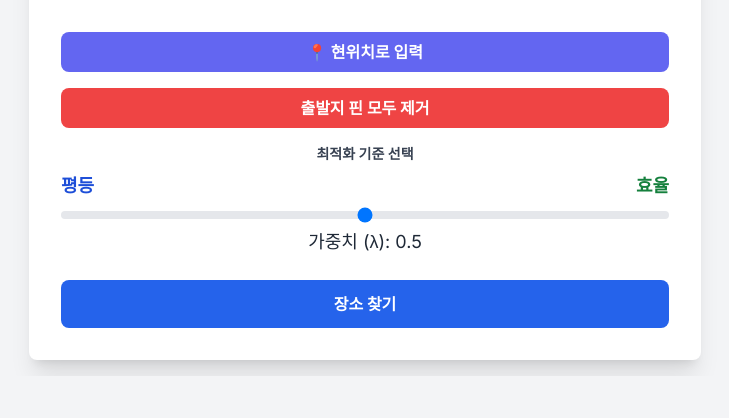
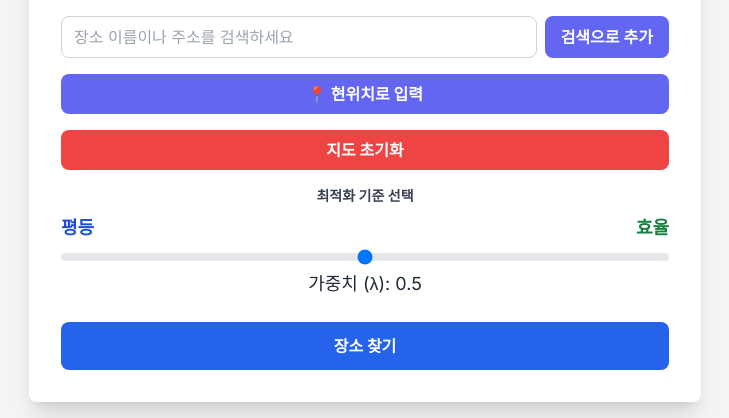
Before and after one commit to TAEBO-MASTER/YGProject, a Flask app: page / in a window 1280 px wide. Shown: the part 705-1123 px from the top of the page, without its empty margins (275-1004 px from the left). Before the commit the page ends 1080 px from the top, so only its background shows below. Run offline with Flask 3, Linux system fonts and the light colour scheme; some libraries are stand-ins or nearby versions.

Commit message:
add reset map button and implement location search functionality

```diff
--- a/templates/index.html
+++ b/templates/index.html
@@ -103,6 +103,20 @@
                 <div id="map"></div>
                 <input type="hidden" name="coords_json" id="coords_json">
             </div>
+            <!-- 지도 바로 아래: 장소 검색 -->
+            <div class="mt-2">
+            <label for="placeSearch" class="sr-only">장소 검색</label>
+            <div class="flex gap-2">
+                <input id="placeSearch" type="text" placeholder="장소 이름이나 주소를 검색하세요"
+                    class="flex-1 border border-gray-300 rounded-lg px-3 py-2 focus:outline-none focus:ring-2 focus:ring-indigo-400"
+                    inputmode="search" enterkeyhint="search" />
+                <button type="button" id="addFromSearchBtn"
+                        class="shrink-0 bg-indigo-500 hover:bg-indigo-600 text-white font-semibold px-4 py-2 rounded-lg">
+                검색으로 추가
+                </button>
+            </div>
+            </div>
+
 
             <button type="button" id="useCurrentLocationBtn"
                     class="w-full bg-indigo-500 hover:bg-indigo-600 text-white font-bold py-2 px-4 rounded-lg focus:outline-none focus:ring-2 focus:ring-indigo-400 focus:ring-offset-2 transition duration-300 ease-in-out transform hover:scale-105 mb-2">
@@ -119,9 +133,9 @@
                 </div>
             </div>
 
-            <button type="button" id="clearMarkersBtn"
+            <button type="button" id="resetBtn"
                     class="w-full bg-red-500 hover:bg-red-600 text-white font-bold py-2 px-4 rounded-lg focus:outline-none focus:ring-2 focus:ring-red-400 focus:ring-offset-2 transition duration-300 ease-in-out transform hover:scale-105 mb-4">
-                출발지 핀 모두 제거
+                지도 초기화
             </button>
 
             <!-- 람다(가중치) 슬라이더 -->
@@ -174,6 +188,8 @@
         let infoWindow; // 마커 클릭 시 정보 창
         let directionsService; // 경로 검색 서비스
         let directionsRenderers = []; // 경로 표시 렌더러 배열 (각 출발지마다)
+        let placesService; // 검색용 PlacesService
+        let routePolylines = []; // 버스/직접 모드에서 그린 선들을 담아두는 배열
 
         // Function to show custom alert message
         function showCustomAlert(message) {
@@ -205,7 +221,7 @@
                 addOriginMarker({ lat: e.latLng.lat(), lng: e.latLng.lng() });
             });
 
-            document.getElementById("clearMarkersBtn").addEventListener("click", clearOriginMarkers);
+            document.getElementById("resetBtn").addEventListener("click", clearOriginMarkers);
             document.getElementById("locationForm").addEventListener("submit", handleFormSubmit);
             document.getElementById("useCurrentLocationBtn").addEventListener("click", useCurrentLocation);
 
@@ -214,6 +230,86 @@
             lambdaSlider.addEventListener("input", () => {
                 lambdaValueSpan.textContent = parseFloat(lambdaSlider.value).toFixed(1);
             });
+            // --- 검색 위젯: 지도 바로 아래 입력창 ---
+            const searchInput = document.getElementById("placeSearch");
+            placesService = new google.maps.places.PlacesService(map);
+
+            // 자동완성: 드롭다운 선택 시 바로 추가
+            const autocomplete = new google.maps.places.Autocomplete(searchInput, {
+            fields: ["place_id", "geometry", "name", "formatted_address"],
+            });
+            autocomplete.bindTo("bounds", map);
+
+            autocomplete.addListener("place_changed", () => {
+            const place = autocomplete.getPlace();
+            if (!place || !place.geometry || !place.geometry.location) {
+                if (searchInput.value.trim()) textSearchAdd(searchInput.value.trim());
+                return;
+            }
+            const loc = place.geometry.location;
+            const pos = { lat: loc.lat(), lng: loc.lng() };
+            addOriginMarker(pos);
+            map.panTo(pos);
+            map.setZoom(14);
+            searchInput.value = "";
+            });
+
+            // 엔터키로도 추가(자동완성 미선택 대비)
+            searchInput.addEventListener("keydown", (e) => {
+            if (e.key === "Enter") {
+                e.preventDefault();
+                if (searchInput.value.trim()) textSearchAdd(searchInput.value.trim());
+            }
+            });
+
+            // 버튼 클릭으로 추가
+            document.getElementById("addFromSearchBtn").addEventListener("click", () => {
+            if (searchInput.value.trim()) textSearchAdd(searchInput.value.trim());
+            });
+
+            // 텍스트 검색(첫 결과를 좌표로 변환)
+            function textSearchAdd(query) {
+            placesService.textSearch(
+                { query, location: map.getCenter(), radius: 50000 }, // 필요시 반경 조정
+                (results, status) => {
+                if (status !== google.maps.places.PlacesServiceStatus.OK || !results?.length) {
+                    alert("검색 결과를 찾지 못했습니다.");
+                    return;
+                }
+                const first = results[0];
+                if (!first.geometry?.location) {
+                    alert("이 장소는 좌표가 없습니다.");
+                    return;
+                }
+                const loc = first.geometry.location;
+                const pos = { lat: loc.lat(), lng: loc.lng() };
+                addOriginMarker(pos);
+                map.panTo(pos);
+                map.setZoom(14);
+                searchInput.value = "";
+                }
+            );
+            }
+
+        }
+        function resetMap() {
+        // 1) 결과/출발지 모두 삭제
+        clearResultMarkers();
+        clearOriginMarkers();
+
+        // 2) 지도 초기 상태로
+        const seoul = { lat: 37.5665, lng: 126.9780 };
+        map.setCenter(seoul);
+        map.setZoom(12);
+
+        // 3) 결과 패널/로딩/히든 값 초기화
+        const results = document.getElementById("resultsDisplay");
+        results.innerHTML = "";
+        results.classList.add("hidden");
+        document.getElementById("coords_json").value = "[]";
+
+        // 4) 커스텀 알럿 닫기
+        document.getElementById("customAlert")?.classList.add("hidden");
         }
 
         function useCurrentLocation() {
@@ -241,7 +337,7 @@
                         spinnerSvg.classList.add("hidden"); // 스피너 숨김
                         loadingTextSpan.textContent = "현위치 입력 완료! ✅";
 
-                        // 그 다음 2초 뒤 로딩 인디케이터를 숨김
+                        // 그 다음 5초 뒤 로딩 인디케이터를 숨김
                         setTimeout(() => {
                             loadingIndicatorDiv.classList.add("hidden");
                         }, 5000); // "입력 완료" 메시지가 2초간 보인 후 사라짐
@@ -273,6 +369,9 @@
         }
 
         function addOriginMarker(location) {
+             if (location.lat <= -60) {
+                showCustomAlert("혹시 펭귄이신가요? 🐧");
+            }
             // 이제 location은 항상 {lat: value, lng: value} 형태의 일반 객체이므로 .lat, .lng로 직접 접근
             const isDuplicate = originCoords.some(coord =>
                 Math.abs(coord.lat - location.lat) < 1e-6 && Math.abs(coord.lng - location.lng) < 1e-6
@@ -332,18 +431,29 @@
         }
 
         function clearResultMarkers() {
+        // 결과 마커 제거
         for (let i = 0; i < resultMarkers.length; i++) {
             resultMarkers[i].setMap(null);
         }
         resultMarkers = [];
-            if (infoWindow) {
-                infoWindow.close();
-            }
+
+        // 경로 렌더러 제거(대중교통 경로)
         for (let i = 0; i < directionsRenderers.length; i++) {
             directionsRenderers[i].setMap(null);
         }
         directionsRenderers = [];
+
+        // 직접 그린 폴리라인(버스/직접 모드) 제거
+        for (let i = 0; i < routePolylines.length; i++) {
+            routePolylines[i].setMap(null);
         }
+        routePolylines = [];
+
+        if (infoWindow) {
+            infoWindow.close();
+        }
+        }
+
 
         async function handleFormSubmit(event) {
             event.preventDefault();
@@ -456,14 +566,16 @@
                 `;
                 // Draw simple lines for bus terminal (Directions API transit mode may be limited for bus)
                 originMarkers.forEach((originMarker, index) => {
-                     new google.maps.Polyline({
+                     const line = new google.maps.Polyline({
                         path: [originMarker.getPosition(), mainPlacePos],
                         geodesic: true,
-                        strokeColor: '#FF9800',
+                        strokeColor: '#FF9800', // 혹은 '#800080' (직접 모드)
                         strokeOpacity: 0.6,
                         strokeWeight: 2,
                         map: map
                         });
+                        routePolylines.push(line);
+
                 });
 
             } else if (data.result_type === "direct_places" && (data.direct_nearby_places_cafes.length > 0 || data.direct_nearby_places_study_cafes.length > 0)) {
@@ -791,6 +903,6 @@
     </script>
     <!-- YOUR_GOOGLE_MAPS_API_KEY를 실제 Google Maps API 키로 교체하세요 -->
     <!-- 반드시 Maps JavaScript API, Places API, Distance Matrix API, Directions API가 활성화되어 있어야 합니다. -->
-    <script async defer src="https://maps.googleapis.com/maps/api/js?key=AIzaSyCGgZQhmNH8ooriI05CeOi60AvlOcYTHPQ&callback=initMap"></script>
+    <script async defer src="https://maps.googleapis.com/maps/api/js?key=AIzaSyCGgZQhmNH8ooriI05CeOi60AvlOcYTHPQ&libraries=places&callback=initMap"></script>
 </body>
 </html>
```
Lines whose indentation alone changed are shown as unchanged.
